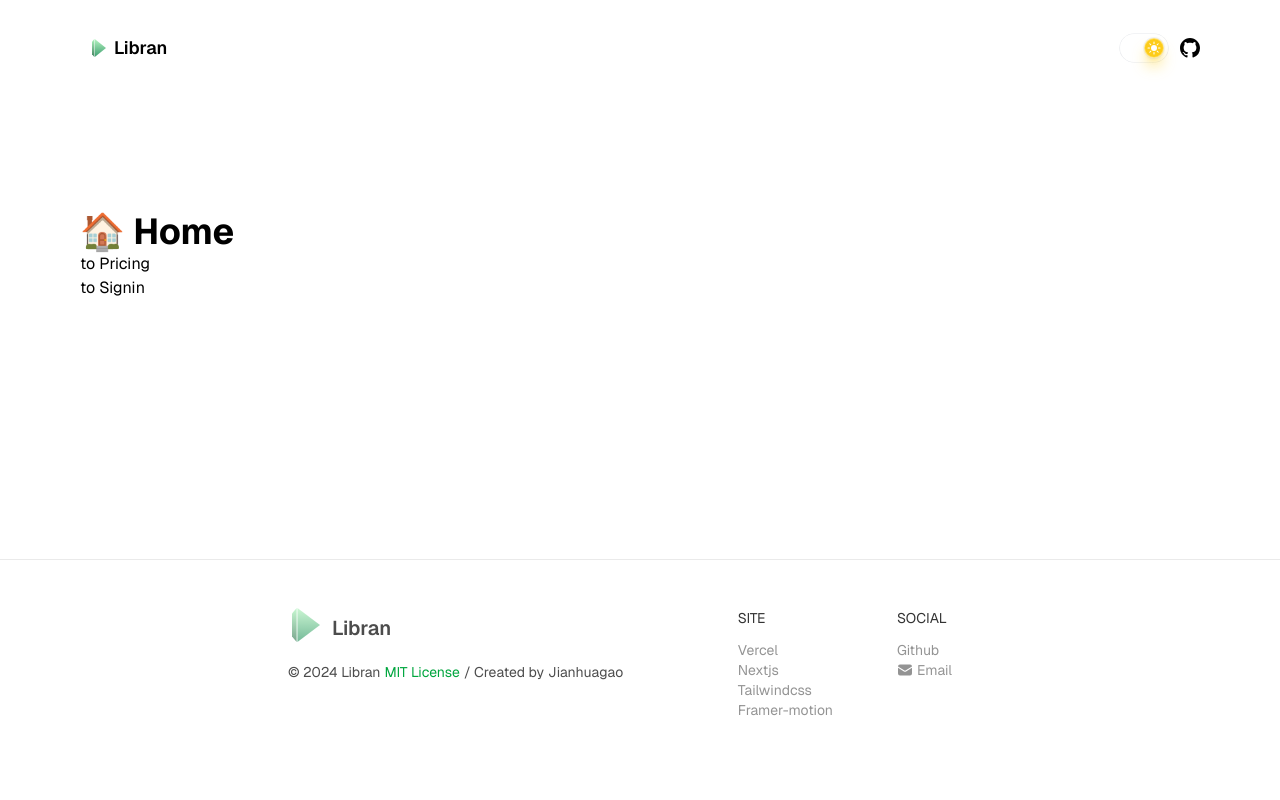
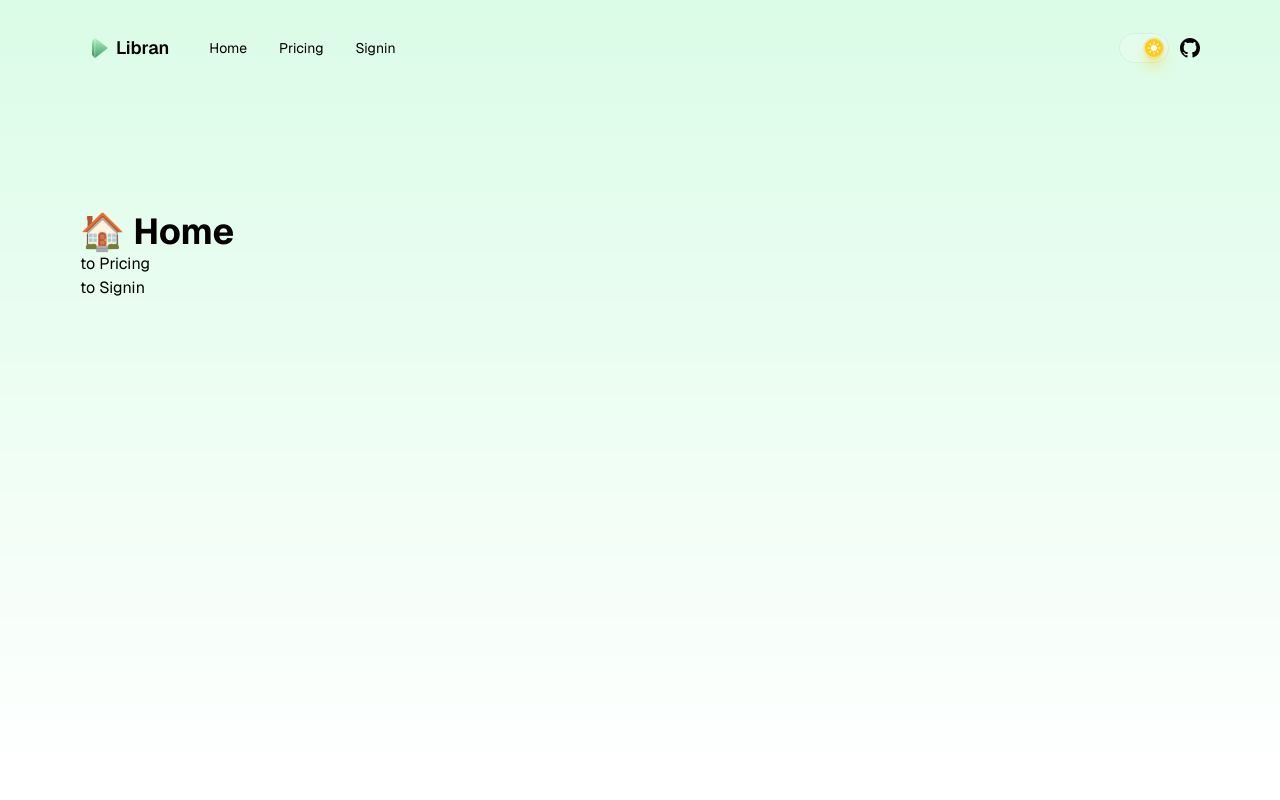
Before and after one commit to jianhuagao/Libran, a Next.js app: page / in a window 1280 px wide. Shown: the top 800 px of the page. Built offline with nearby package versions, Linux system fonts and the light colour scheme.

Commit message:
💄 添加BackgroundBlock组件；更新Header组件以使用HeaderClientWrapper；优化LogoBlock组件样式

```diff
--- a/src/app/(main)/page.tsx
+++ b/src/app/(main)/page.tsx
@@ -1,8 +1,11 @@
 import Link from 'next/link';
+import BackgroundBlock from '@/components/ui/BackgroundBlock';
 
 export default function Home() {
   return (
     <div>
+      <BackgroundBlock />
+      <div className="min-h-[1200px]">
         <h1 className="text-4xl font-bold">🏠️ Home</h1>
         <ul>
           <li>
@@ -13,5 +16,6 @@ export default function Home() {
           </li>
         </ul>
       </div>
+    </div>
   );
 }
--- a/src/app/(main)/pricing/page.tsx
+++ b/src/app/(main)/pricing/page.tsx
@@ -3,6 +3,7 @@ import Link from 'next/link';
 export default function PricingPage() {
   return (
     <div>
+      <div className="pointer-events-none absolute inset-0 -z-20 bg-amber-200 dark:bg-amber-800"></div>
       <h1 className="text-4xl font-bold">💰 Pricing</h1>
       <ul>
         <li>
--- /dev/null
+++ b/src/components/partials/Header/HeaderClientWrapper.tsx
@@ -0,0 +1,61 @@
+'use client';
+
+import { useEffect, useState } from 'react';
+import { motion } from 'framer-motion';
+import clsx from 'clsx';
+
+interface Props {
+  logoBlock: React.ReactNode;
+  menuBlock?: React.ReactNode;
+  searchBlock?: React.ReactNode;
+  optionsBlock: React.ReactNode;
+}
+
+export default function HeaderClientWrapper({ logoBlock, menuBlock, searchBlock, optionsBlock }: Props) {
+  const [isScrolled, setIsScrolled] = useState(false);
+
+  useEffect(() => {
+    const handleScroll = () => {
+      setIsScrolled(window.scrollY > 10);
+    };
+
+    handleScroll(); // 初始化
+
+    window.addEventListener('scroll', handleScroll);
+    return () => window.removeEventListener('scroll', handleScroll);
+  }, []);
+
+  return (
+    <motion.div
+      animate={isScrolled ? 'scrolled' : 'top'}
+      variants={{
+        top: {
+          backdropFilter: 'blur(0px)',
+          margin: 0,
+          height: '96px',
+          padding: '0 80px',
+          transition: { duration: 0.3, ease: 'easeOut' }
+        },
+        scrolled: {
+          backdropFilter: 'blur(10px)',
+          margin: '20px',
+          height: '60px',
+          padding: '0 20px',
+          transition: { duration: 0.3, ease: 'easeOut' }
+        }
+      }}
+      className={clsx(
+        'rounded-primary relative mx-auto flex items-center',
+        'will-change-backdrop-filter will-change-transform'
+      )}
+    >
+      {isScrolled && (
+        <div className="rounded-primary absolute inset-0 -z-10 bg-white/50 ring-1 ring-gray-400/20 dark:bg-black/60 dark:ring-white/20"></div>
+      )}
+      {logoBlock}
+      {menuBlock && <div className="ml-4">{menuBlock}</div>}
+      {searchBlock && <div className="ml-3">{searchBlock}</div>}
+      <div className="ml-auto flex items-center gap-3">{optionsBlock}</div>
+    </motion.div>
+  );
+}
--- a/src/components/partials/Header/page.tsx
+++ b/src/components/partials/Header/page.tsx
@@ -1,17 +1,41 @@
+import LogoBlock from '@/components/ui/LogoBlock';
 import DarkSwitch from '@/components/ui/DarkSwitch';
 import GithubIcon from '@/components/ui/GithubIcon';
-import LogoBlock from '@/components/ui/LogoBlock';
+import HeaderClientWrapper from './HeaderClientWrapper';
+import Link from 'next/link';
+
+const urls = [
+  { href: '/', label: 'Home' },
+  { href: '/pricing', label: 'Pricing' },
+  { href: '/signin', label: 'Signin' }
+];
 
 export default function Header() {
   return (
-    <header>
-      <div className="mx-auto flex h-24 items-center px-5 sm:px-20">
-        <LogoBlock />
-        <div className="mr-3 ml-auto">
-          <DarkSwitch />
-        </div>
-        <GithubIcon />
-      </div>
+    <header className="sticky top-0 z-50">
+      <HeaderClientWrapper
+        logoBlock={<LogoBlock />}
+        menuBlock={
+          <nav className="hidden items-center gap-2 md:flex">
+            {urls.map(item => (
+              <Link
+                key={item.label}
+                href={`${item.href}`}
+                className="hover:text-primary/80 rounded-primary cursor-pointer px-3 py-2 text-sm transition-all hover:bg-gray-500/15 dark:hover:bg-white/20"
+              >
+                {item.label.charAt(0).toUpperCase() + item.label.slice(1)}
+              </Link>
+            ))}
+          </nav>
+        }
+        searchBlock={null}
+        optionsBlock={
+          <>
+            <DarkSwitch />
+            <GithubIcon />
+          </>
+        }
+      />
     </header>
   );
 }
--- /dev/null
+++ b/src/components/ui/BackgroundBlock/index.tsx
@@ -0,0 +1,6 @@
+export default function BackgroundBlock() {
+  // return <div className="absolute inset-0 z-0 bg-amber-200"></div>;
+  return (
+    <div className="pointer-events-none absolute inset-0 -z-20 bg-green-100 [mask-image:linear-gradient(180deg,white_1%,rgba(255,255,255,0)_98%)] dark:bg-green-800"></div>
+  );
+}
--- a/src/components/ui/LogoBlock/index.tsx
+++ b/src/components/ui/LogoBlock/index.tsx
@@ -7,12 +7,17 @@ const hoverClass = 'hover:bg-white/40 hover:dark:bg-[#18181b]/40 rounded-lg curs
 export default function LogoBlock() {
   return (
     <Link href="/">
-      <div className={clsx('group hover:text-primary/80 flex items-center gap-2 p-3 text-lg font-semibold', hoverClass)}>
+      <div
+        className={clsx(
+          'group hover:text-primary dark:hover:text-primary/80 flex items-center gap-2 p-3 text-lg font-semibold',
+          hoverClass
+        )}
+      >
         <Image
           src="/img/logo.svg"
           className="transition-all duration-700 group-hover:rotate-180"
-          width={14}
-          height={14}
+          width={16}
+          height={16}
           alt=""
         />
         <span>Libran</span>
```
Lines whose indentation alone changed are shown as unchanged.
